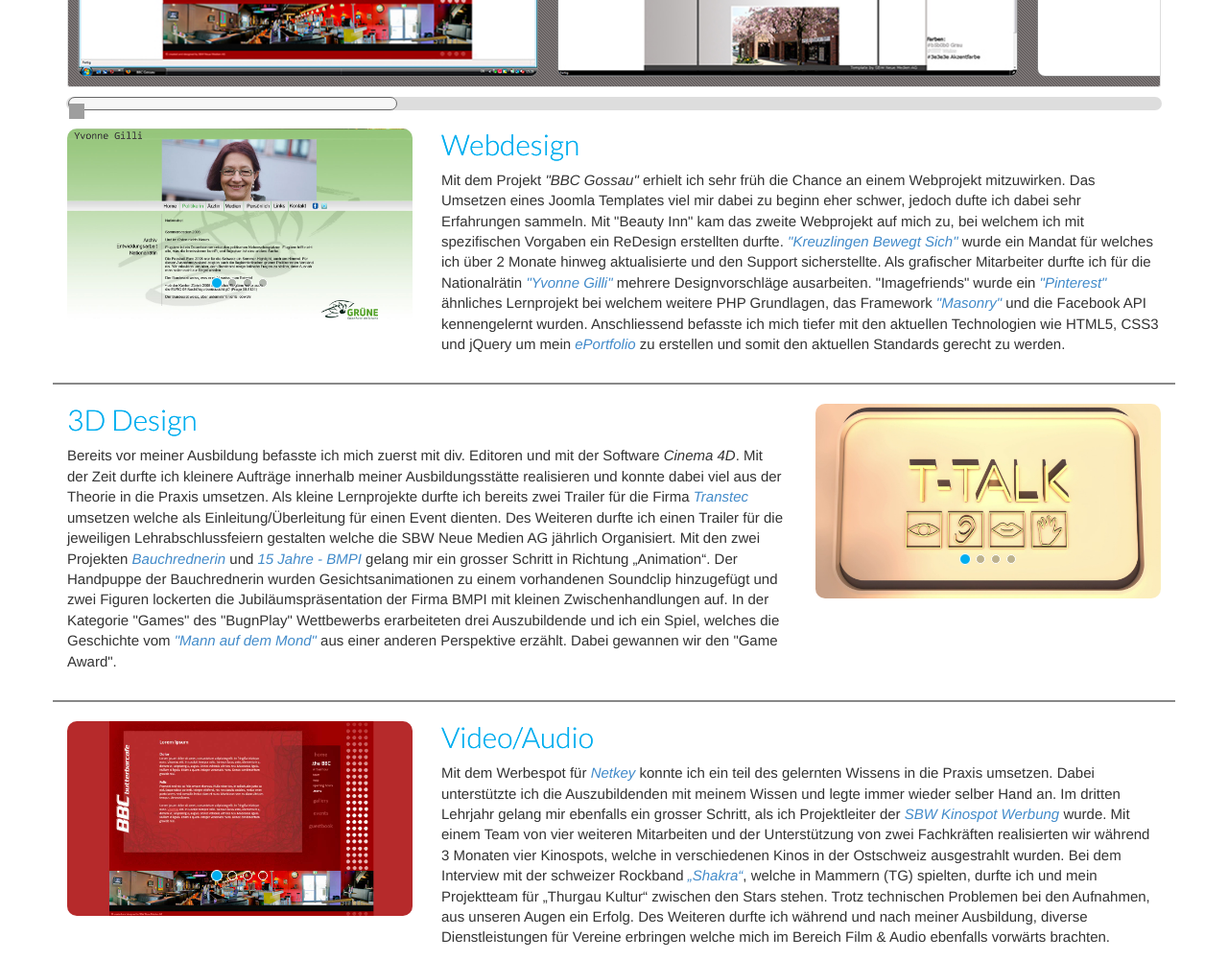
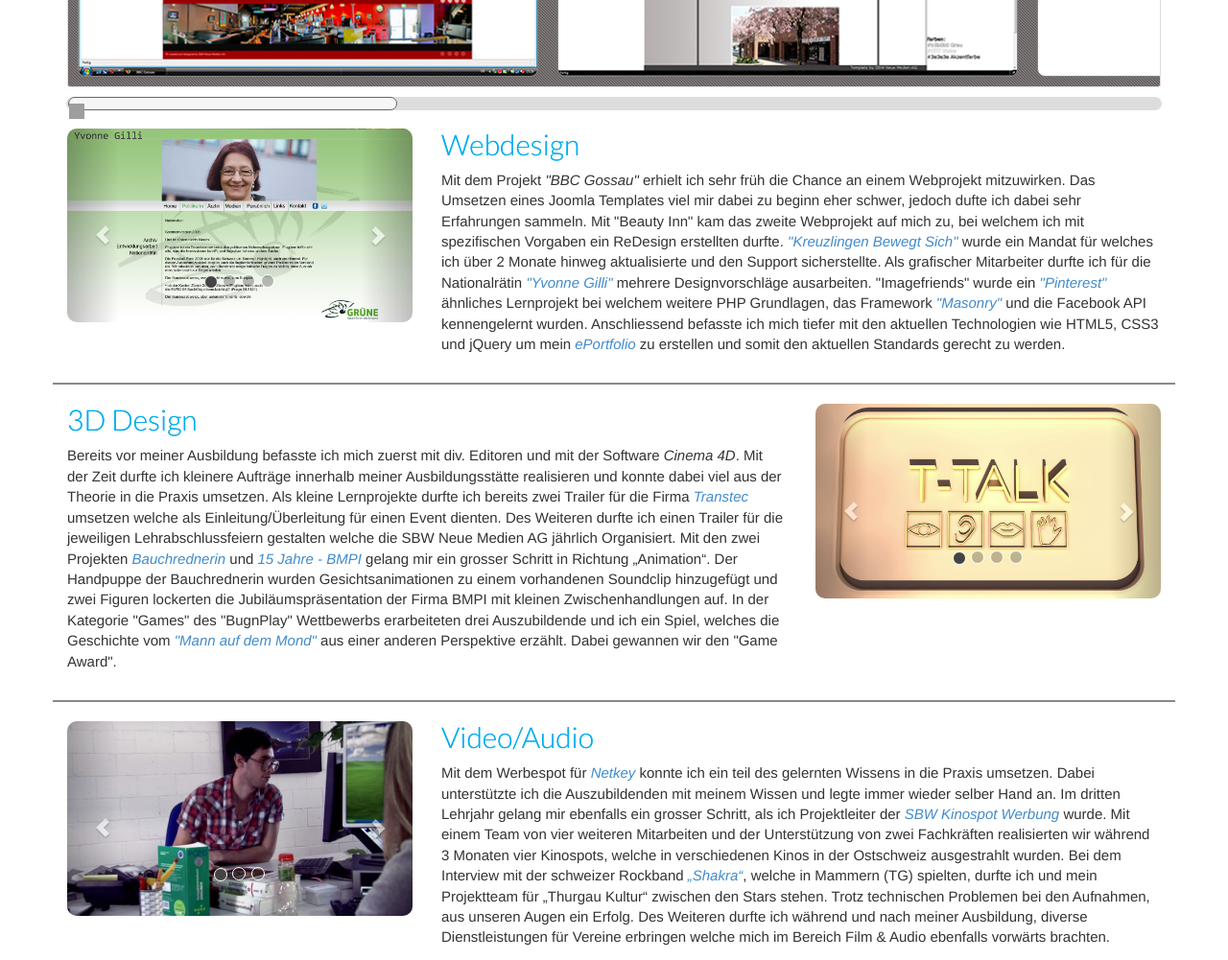
Before and after one commit to AryaSvitkona/portfolio, a plain HTML site: page index.html in a window 1280 px wide. Shown: the part 2640-3641 px from the top of the page at 96% size. Drawn offline with nearby package versions, Linux system fonts and the light colour scheme; grey boxes are pictures that could not be loaded.

Commit message:
div changes

```diff
--- a/css/main.css
+++ b/css/main.css
@@ -294,13 +294,21 @@
 .carousel-indicators li{
 	border-color: #fff;
 	background-color: rgba(0, 0, 0, 0.25);
+	width:14px;
+	height:14px;
 }
 .carousel-indicators .active{
-	background-color: #00AEEF;
+	background-color: #444;
+	width:14px;
+	height:14px;
 }
 .carousel-inner{
 	border-radius: 10px;
 }
+.carousel-control{
+	border-radius: 10px;
+}
+/*Mobile changes */
 @media only screen and (max-width: 780px){
 	h1{font-size:300%;}
 	h2{font-size:150%;}
--- a/index.html
+++ b/index.html
@@ -217,6 +217,7 @@
 										<li data-target="#project_01" data-slide-to="2"></li>
 										<li data-target="#project_01" data-slide-to="3"></li>
 									</ol>
+									<!-- content -->
 									<div class="carousel-inner">
 										<div class="item active">
 											<img src="img/projects/small/yvonnegilli_02.jpg" width="100%">
@@ -231,6 +232,13 @@
 											<img src="img/projects/small/mediapedia.jpg" width="100%">
 										</div>
 									</div>
+									 <!-- control left/right -->
+									  <a class="left carousel-control" href="#project_01" data-slide="prev">
+									    <span class="glyphicon glyphicon-chevron-left"></span>
+									  </a>
+									  <a class="right carousel-control" href="#project_01" data-slide="next">
+									    <span class="glyphicon glyphicon-chevron-right"></span>
+									  </a>
 								</div>
 							</div>
 							<div class="col-md-8">
@@ -282,11 +290,18 @@
 											</div>
 										</div>
 										<div class="item">
-											<img src="img/projects/small/bauchrednerin_orginal.jpg" width="100%">
+											<img src="img/projects/small/bugnplay.jpg" width="100%">
 											<div class="carousel-caption">
 											</div>
 										</div>
 									</div>
+									<!-- control left/right -->
+									<a class="left carousel-control" href="#project_02" data-slide="prev">
+										<span class="glyphicon glyphicon-chevron-left"></span>
+									</a>
+									<a class="right carousel-control" href="#project_02" data-slide="next">
+										<span class="glyphicon glyphicon-chevron-right"></span>
+									</a>
 								</div>
 							</div>
 						</div>
@@ -297,30 +312,31 @@
 										<li data-target="#project_03" data-slide-to="0" class="active"></li>
 										<li data-target="#project_03" data-slide-to="1"></li>
 										<li data-target="#project_03" data-slide-to="2"></li>
-										<li data-target="#project_03" data-slide-to="3"></li>
 									</ol>
 									<div class="carousel-inner">
 										<div class="item active">
-											<img src="img/projects/small/bbcgossau.jpg" width="100%">
+											<img src="img/projects/small/netkey.jpg" width="100%">
 											<div class="carousel-caption">
 											</div>
 										</div>
 										<div class="item">
-											<img src="img/projects/small/yvonnegilli_02.jpg" width="100%">
+											<img src="img/projects/small/naturforscher.jpg" width="100%">
 											<div class="carousel-caption">
 											</div>
 										</div>
 										<div class="item">
-											<img src="img/projects/small/legio_patria.jpg" width="100%">
-											<div class="carousel-caption">
-											</div>
-										</div>
-										<div class="item">
-											<img src="img/projects/small/mediapedia.jpg" width="100%">
+											<img src="img/projects/small/shakra.jpg" width="100%">
 											<div class="carousel-caption">
 											</div>
 										</div>
 									</div>
+									<!-- control left/right -->
+									<a class="left carousel-control" href="#project_03" data-slide="prev">
+										<span class="glyphicon glyphicon-chevron-left"></span>
+									</a>
+									<a class="right carousel-control" href="#project_03" data-slide="next">
+										<span class="glyphicon glyphicon-chevron-right"></span>
+									</a>
 								</div>
 							</div>
 							<div class="col-md-8">
@@ -329,7 +345,7 @@
 										<h3> Video/Audio</h3>
 									</div>
 									<div class="col-md-12">
-										<p>Mit dem Werbespot für <a href="http://youtu.be/oLPESbMZnEc"><i>Netkey</i></a> konnte ich ein teil des gelernten Wissens in die Praxis umsetzen. Dabei unterstützte ich die Auszubildenden mit meinem Wissen und legte immer wieder selber Hand an. Im dritten Lehrjahr gelang mir ebenfalls ein grosser Schritt, als ich Projektleiter der <a href="http://www.youtube.com/playlist?list=PLulsBxJ_-9Kw0TKA5Yb7n39BHQMzOC07R"><i>SBW Kinospot Werbung</i></a> wurde. Mit einem Team von vier weiteren Mitarbeiten und der Unterstützung von zwei Fachkräften realisierten wir während 3 Monaten vier Kinospots, welche in verschiedenen Kinos in der Ostschweiz ausgestrahlt wurden. Bei dem Interview mit der schweizer Rockband <a href="http://youtu.be/HSnnQS5K4HQ"><i>„Shakra“</i></a>, welche in Mammern (TG) spielten, durfte ich und mein Projektteam für „Thurgau Kultur“ zwischen den Stars stehen. Trotz technischen Problemen bei den Aufnahmen, aus unseren Augen ein Erfolg. Des Weiteren durfte ich während und nach meiner Ausbildung, diverse Dienstleistungen für Vereine erbringen welche mich im Bereich Film & Audio ebenfalls vorwärts brachten.</p>
+										<p>Mit dem Werbespot für <a href="http://youtu.be/oLPESbMZnEc"><i>Netkey</i></a> konnte ich ein teil des gelernten Wissens in die Praxis umsetzen. Dabei unterstützte ich die Auszubildenden mit meinem Wissen und legte immer wieder selber Hand an. Im dritten Lehrjahr gelang mir ebenfalls ein grosser Schritt, als ich Projektleiter der <a href="http://www.youtube.com/playlist?list=PLulsBxJ_-9Kw0TKA5Yb7n39BHQMzOC07R"><i>SBW Kinospot Werbung</i></a> wurde. Mit einem Team von vier weiteren Mitarbeiten und der Unterstützung von zwei Fachkräften realisierten wir während 3 Monaten vier Kinospots, welche in verschiedenen Kinos in der Ostschweiz ausgestrahlt wurden. Bei dem Interview mit der schweizer Rockband <a href="http://youtu.be/vzhSamcYfwQ"><i>„Shakra“</i></a>, welche in Mammern (TG) spielten, durfte ich und mein Projektteam für „Thurgau Kultur“ zwischen den Stars stehen. Trotz technischen Problemen bei den Aufnahmen, aus unseren Augen ein Erfolg. Des Weiteren durfte ich während und nach meiner Ausbildung, diverse Dienstleistungen für Vereine erbringen welche mich im Bereich Film & Audio ebenfalls vorwärts brachten.</p>
 									</div>
 								</div>
 							</div>
@@ -369,6 +385,13 @@
 											</div>
 										</div>
 									</div>
+									<!-- control left/right -->
+									<a class="left carousel-control" href="#project_04" data-slide="prev">
+										<span class="glyphicon glyphicon-chevron-left"></span>
+									</a>
+									<a class="right carousel-control" href="#project_04" data-slide="next">
+										<span class="glyphicon glyphicon-chevron-right"></span>
+									</a>
 								</div>
 							</div>
 						</div>
```
Also changed, not shown: img/projects/small/bugnplay.jpg (added), img/projects/small/naturforscher.jpg (added), img/projects/small/netkey.jpg (added), img/projects/small/shakra.jpg (added).
